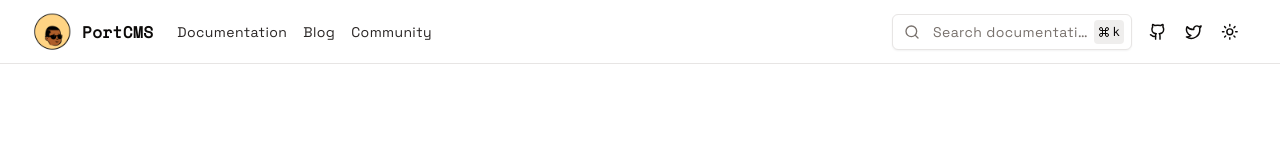
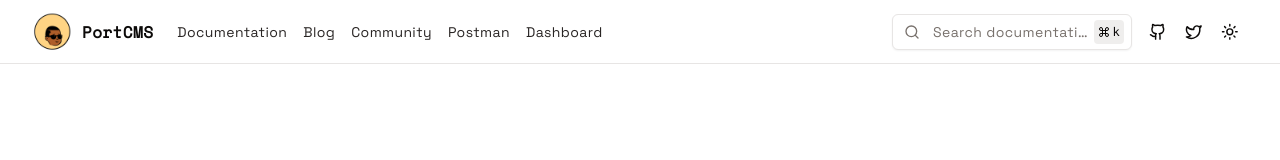
Before and after one commit to anasyakubu/documentation-cms, a Next.js app: page / in a window 1280 px wide. Shown: the top 160 px of the page. Built offline with nearby package versions, Linux system fonts and the light colour scheme.

Commit message:
update navlink

```diff
--- a/components/navbar.tsx
+++ b/components/navbar.tsx
@@ -22,6 +22,14 @@ export const NAVLINKS = [
   {
     title: "Community",
     href: "https://github.com/anasyakubu",
+  },
+  {
+    title: "Postman",
+    href: "https://warped-eclipse-550672.postman.co/workspace/Anas-Yakubu~58b1c9d4-ebd5-4b03-89b1-b4ae9a463580/collection/25025041-d7298f52-4fe3-4420-bf00-51da0570f60a?action=share&creator=25025041",
+  },
+  {
+    title: "Dashboard",
+    href: "https://port-cms.vercel.app/Login",
   },
 ];
 
```
